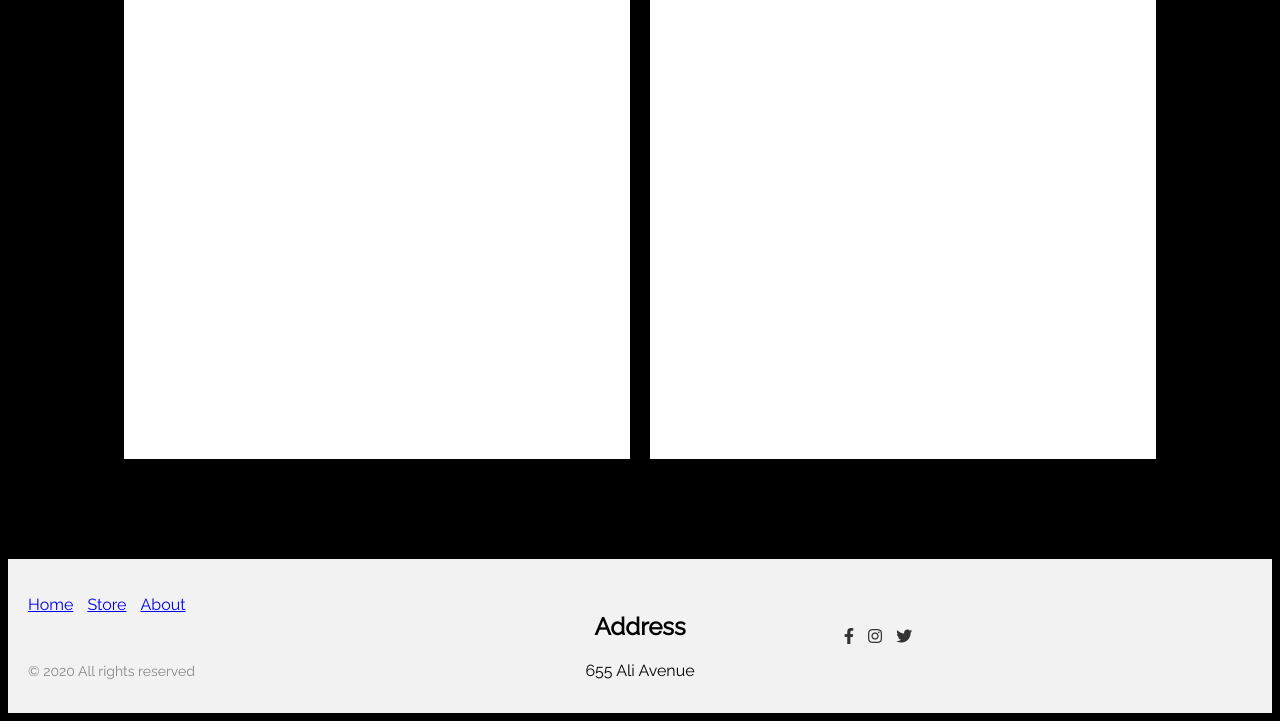
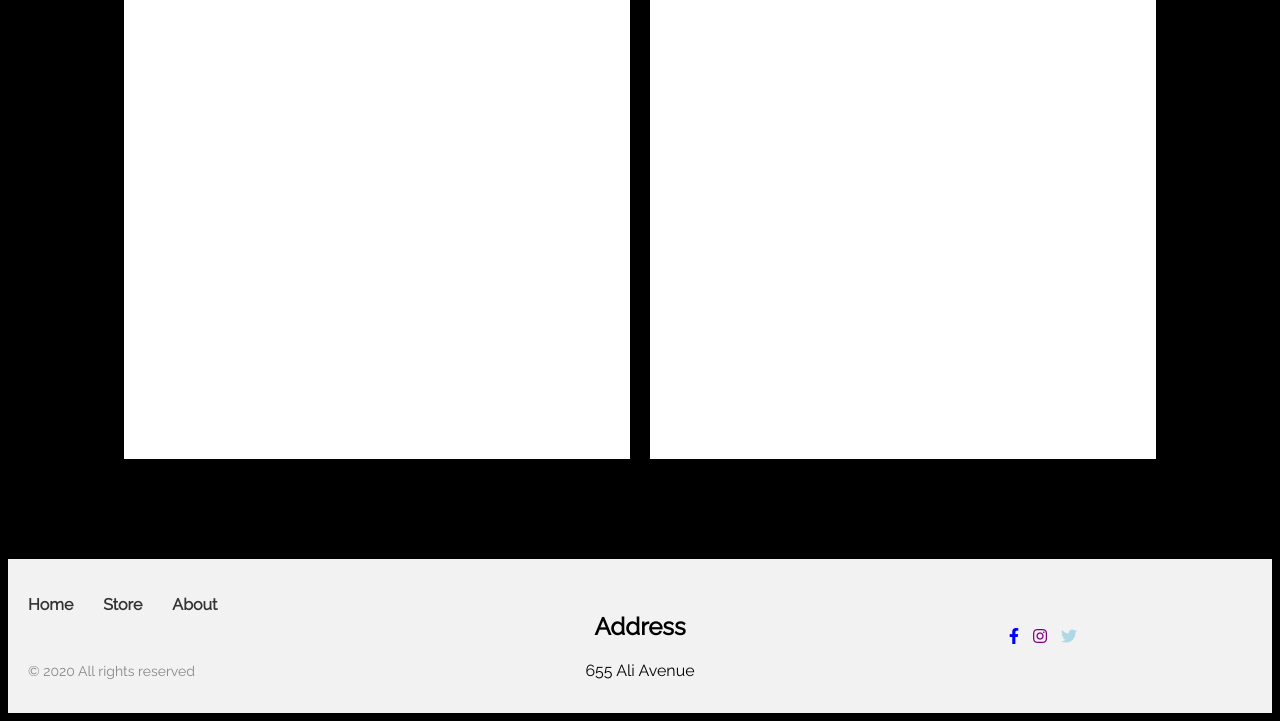
Before and after one commit to Cloticc/lexicon-task-post-shop, a plain HTML site: page index.html in a window 1280 px wide. Shown: the part 1276-1997 px from the top of the page. Drawn offline with Linux system fonts and the light colour scheme.

Commit message:
Update style.css with new footer styles and social icons

````diff
--- a/style.css
+++ b/style.css
@@ -130,18 +130,26 @@ button {
   text-align: center;
 }
 
-.footer-right ul {
+ ul {
   list-style: none;
   display: flex;
   gap: 20px;
 }
 
-.footer-right ul li a {
+ul li a {
   text-decoration: none;
   color: #333;
   font-weight: bold;
 }
 
+ul li a:hover {
+  text-decoration: underline;
+}
+
+.social-icons {
+  text-align: center;
+  margin: 20px 0;
+}
 .social-icons a {
   color: #333; /* adjust as needed */
   margin-right: 10px; /* adjust as needed */
@@ -150,6 +158,19 @@ button {
 .social-icons a:hover {
   color: #007bff; /* adjust as needed */
 }
+
+.fa-facebook-f {
+  color: blue;
+}
+
+.fa-instagram {
+  color: purple;
+}
+
+.fa-twitter {
+  color: lightblue;
+}
+
 
 @media (max-width: 768px) {
   .main-container main {
@@ -189,5 +210,3 @@ button {
     gap: 10px;
   }
 }
-```
-```
````
